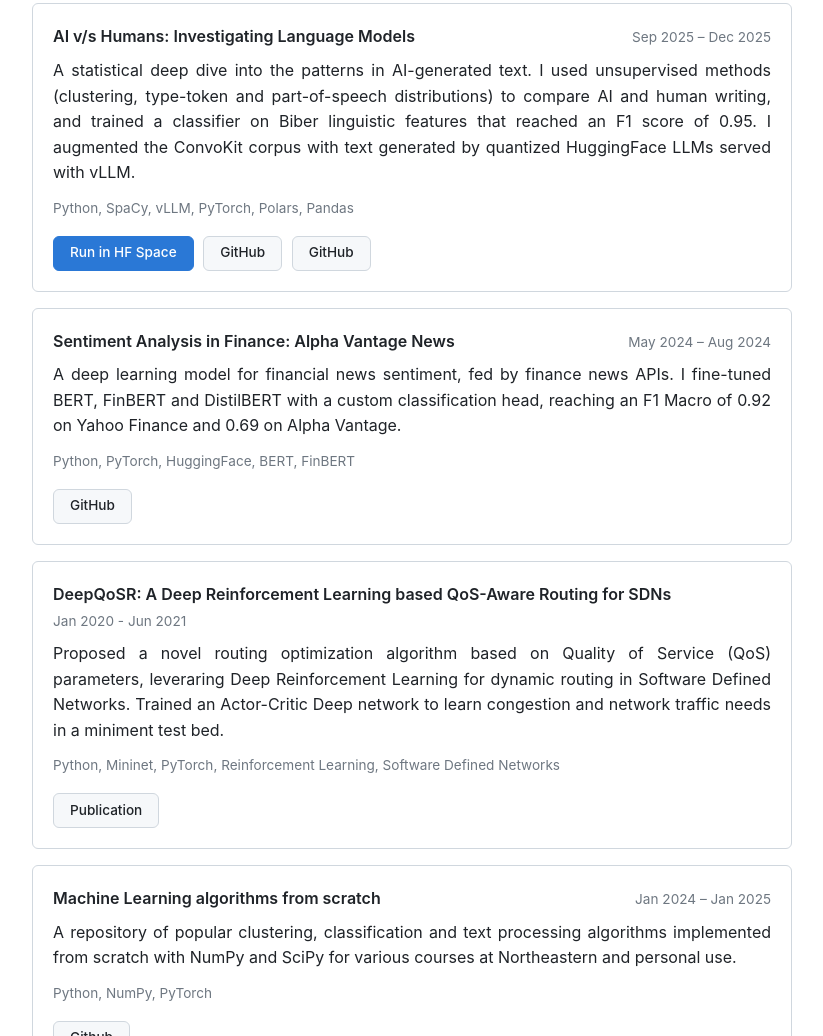
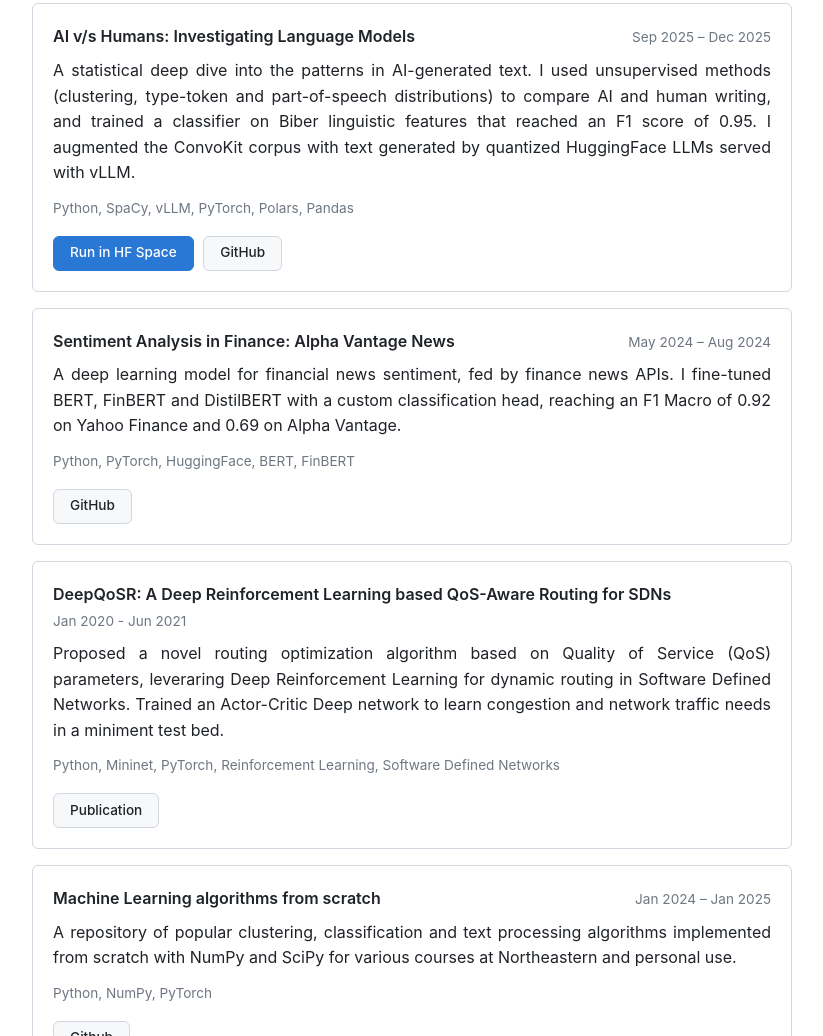
Before and after one commit to ShonenAsh/shonenash.github.io, a website built with Vite: page index.html in a window 1280 px wide. Shown: the part 1289-2325 px from the top of the page, without its empty margins (228-1051 px from the left). Built offline with nearby package versions, Linux system fonts and the light colour scheme.

Commit message:
fix button

```diff
--- a/index.html
+++ b/index.html
@@ -120,7 +120,6 @@
                     <div class="project-links">
                         <a class="button primary" href="https://huggingface.co/spaces/shonenash/ai-text-analyzer">Run in HF Space</a>
                         <a class="button" href="https://github.com/ShonenAsh/lm-investigation">GitHub</a>
-                        <a class="button" href="#">GitHub</a>
                     </div>
                 </article>
 
```
